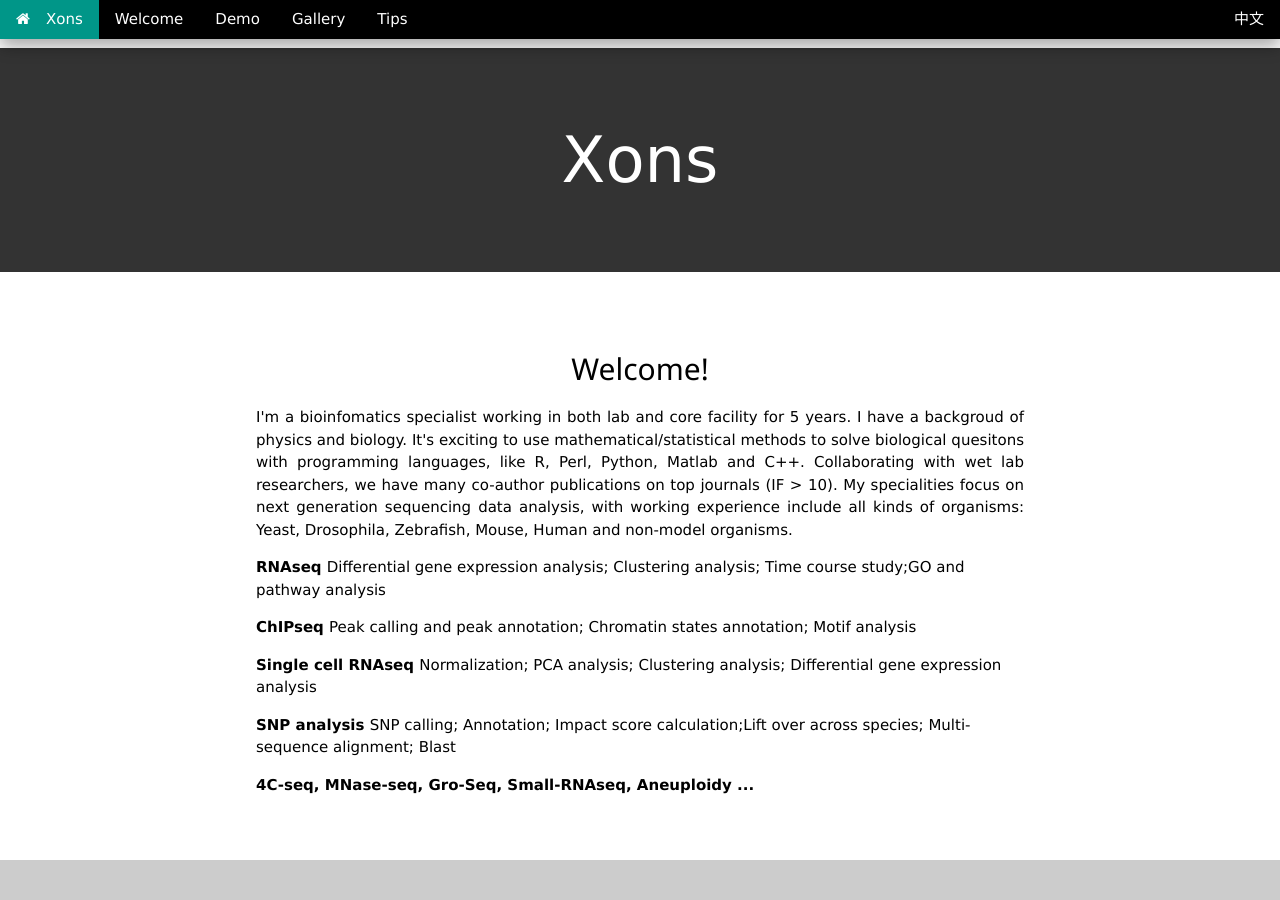
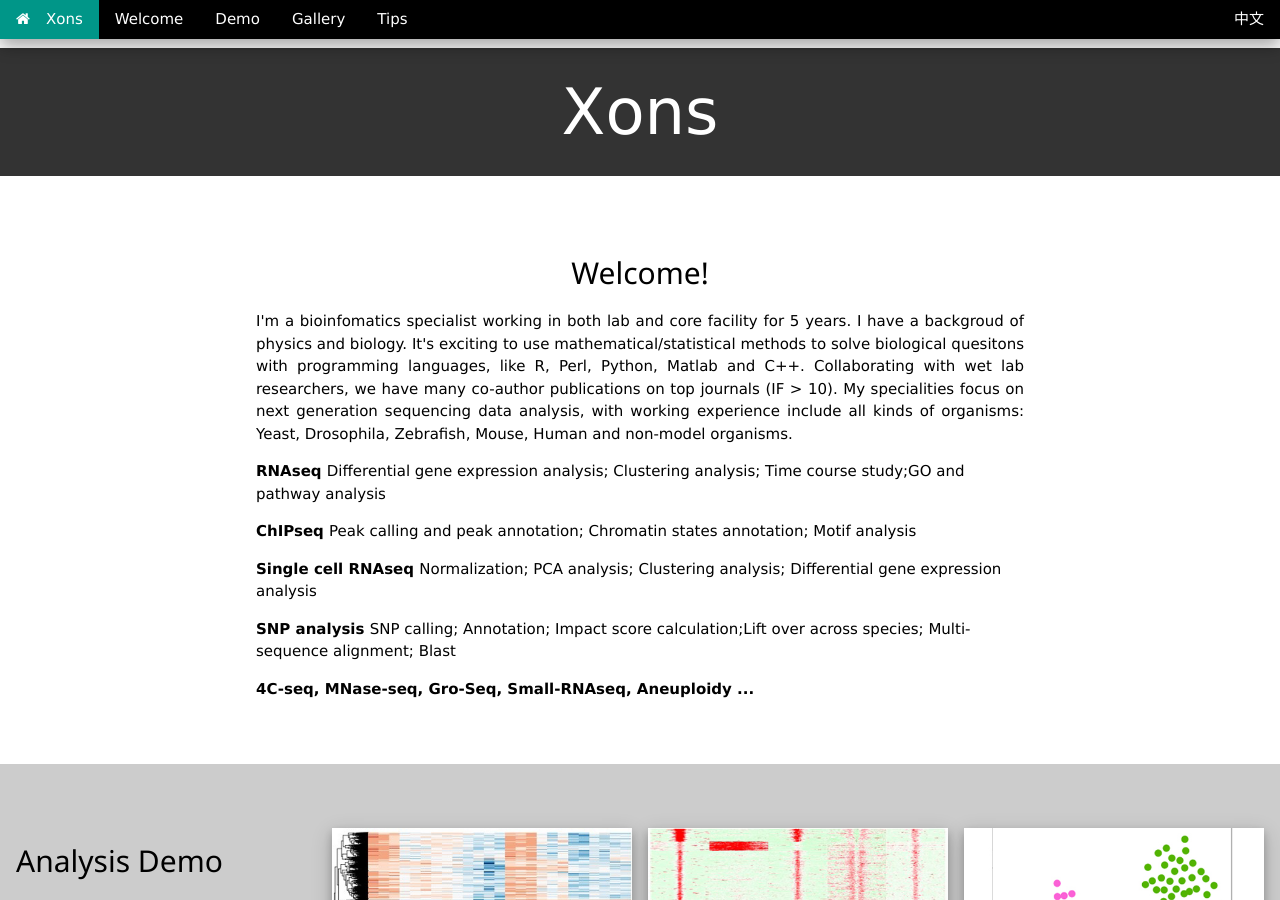
Before and after one commit to xons/xons.github.io, a Jekyll site: the page built from index.html, in a window 1280 px wide and 900 px high. Built offline with Jekyll 4.4.1, drawn with Linux system fonts in a browser that asks for light colours; nearby versions of some CDN libraries; library files that are not in the unit come from our copies.

Commit message:
Update index.html

```diff
--- a/index.html
+++ b/index.html
@@ -5,7 +5,7 @@
 <!-- Header image -->
 <div class="w3-container w3-padding-24">
 </div>
-<div class="w3-container w3-center w3-padding-64 w3-jumbo w3-theme-l1">
+<div class="w3-container w3-center w3-padding-16 w3-jumbo w3-theme-l1">
      Xons
 </div>
 
```
